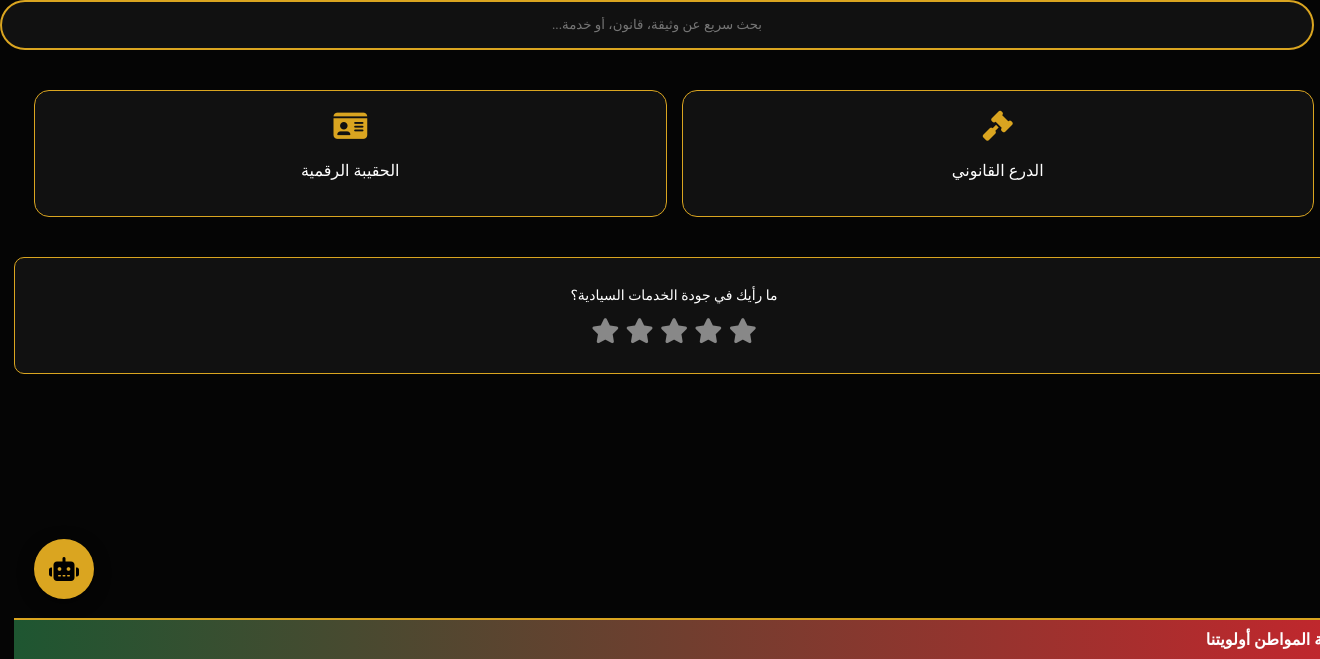
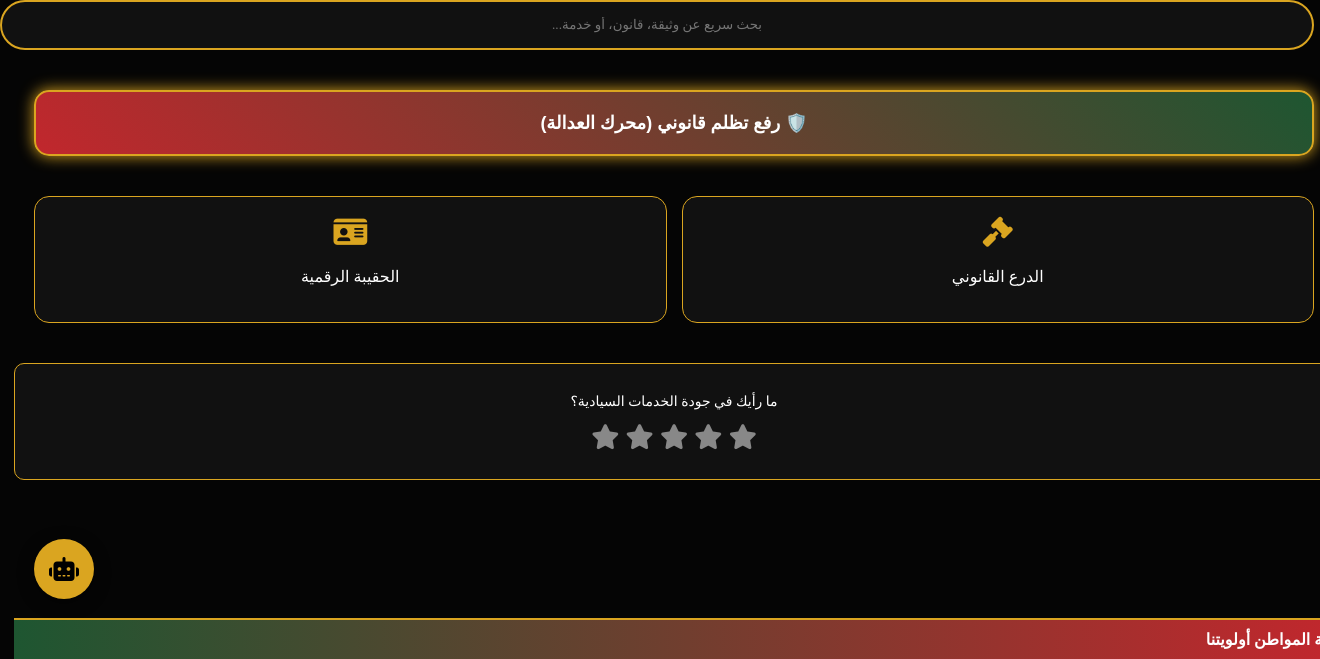
Before and after one commit to younessamsong09-hue/Haqi_maroc, a Flask app: page / in a window 1320 px wide; the page is wider, and only the part inside the window is pictured. Shown: the part 141-800 px from the top of that part. Run offline with Flask 3, Linux system fonts and the light colour scheme.

Commit message:
إطلاق نظام محرك العدالة لرفع الظلم 🇲🇦🛡️

```diff
--- /dev/null
+++ b/national/justice_brain.js
@@ -0,0 +1,5 @@
+const lawDatabase = {
+    "رشوة": "بناءً على الفصل 248 من القانون الجنائي المغربي...",
+    "شطط": "طبقاً لمقتضيات الفصل 231 المتعلق بالشطط في استعمال السلطة...",
+    "تماطل": "بناءً على منشور وزير العدل رقم 1/س المتعلق بتسريع المساطر..."
+};
--- /dev/null
+++ b/static/js/justice.js
@@ -0,0 +1,21 @@
+function openJusticePortal() {
+    const area = document.getElementById('service-area');
+    document.getElementById('quick-cards').style.display = 'none';
+    area.style.display = 'block';
+    area.innerHTML = `
+        <div style="background:#111; padding:20px; border:2px solid #c1272d; border-radius:15px; color:white;">
+            <h2 style="color:#daa520; text-align:center;">⚖️ مولد الشكايات السيادي</h2>
+            <p>وصف الظلم الذي تعرضت له (مثلاً: تماطل موظف، طلب رشوة، اعتداء):</p>
+            <textarea id="case-desc" style="width:100%; height:150px; background:#000; color:white; border:1px solid #daa520; padding:10px;"></textarea>
+            <button onclick="generateComplaint()" style="width:100%; margin-top:15px; padding:15px; background:#daa520; color:black; font-weight:bold; border:none; border-radius:10px; cursor:pointer;">صياغة الشكاية بقوة القانون</button>
+            <div id="complaint-result" style="margin-top:20px; white-space: pre-wrap; font-family: 'Courier New', Courier, monospace; background:#fff; color:#000; padding:15px; display:none;"></div>
+            <button onclick="location.reload()" style="width:100%; margin-top:15px; background:none; color:#666; border:none;">🏠 العودة للرئيسية</button>
+        </div>`;
+}
+
+function generateComplaint() {
+    const desc = document.getElementById('case-desc').value;
+    const res = document.getElementById('complaint-result');
+    res.style.display = "block";
+    res.innerText = `إلى السيد: وكيل الملك لدى المحكمة الابتدائية \nالموضوع: شكاية بخصوص تظلم \n\nسلام تام بوجود مولانا الإمام،\nأنا الموقع أسفله... أتقدم إليكم بهذه الشكاية ضد... حيث أنني تعرضت لـ (${desc})...\nوحيث أن هذا الفعل يعاقب عليه القانون المغربي...\nلذا ألتمس منكم بكل احترام فتح تحقيق في النازلة.\n\nحرر بـ تاوريرت في: ${new Date().toLocaleDateString()}`;
+}
--- a/templates/index.html
+++ b/templates/index.html
@@ -15,6 +15,9 @@
 
     <div style="padding: 0 20px 20px 20px;">
         <input type="text" id="main-search" onkeyup="smartSearch()" placeholder="بحث سريع عن وثيقة، قانون، أو خدمة..." style="width:100%; padding:15px; background:#111; border:2px solid #daa520; border-radius:30px; color:white; font-family:inherit; text-align:center; outline:none;">
+    </div>
+    <div style="padding: 20px; text-align: center;">
+        <button onclick="openJusticePortal()" style="width:100%; padding:20px; background:linear-gradient(45deg, #c1272d, #1e5631); color:white; font-weight:bold; border:2px solid #daa520; border-radius:15px; font-size:18px; box-shadow: 0 0 15px #daa520; cursor:pointer;">🛡️ رفع تظلم قانوني (محرك العدالة)</button>
     </div>
     <div id="quick-cards" class="cards-grid" style="display: grid; grid-template-columns: 1fr 1fr; gap: 15px; padding: 20px;">
         <div class="card" onclick="forceOpen('legal')" style="background: #111; border: 1px solid #daa520; border-radius: 15px; padding: 20px; text-align: center;">
@@ -74,5 +77,6 @@
         </div>
     </div>
 <script src="/static/js/chat.js"></script>
+<script src="/static/js/justice.js"></script>
 </body>
 </html>
```
